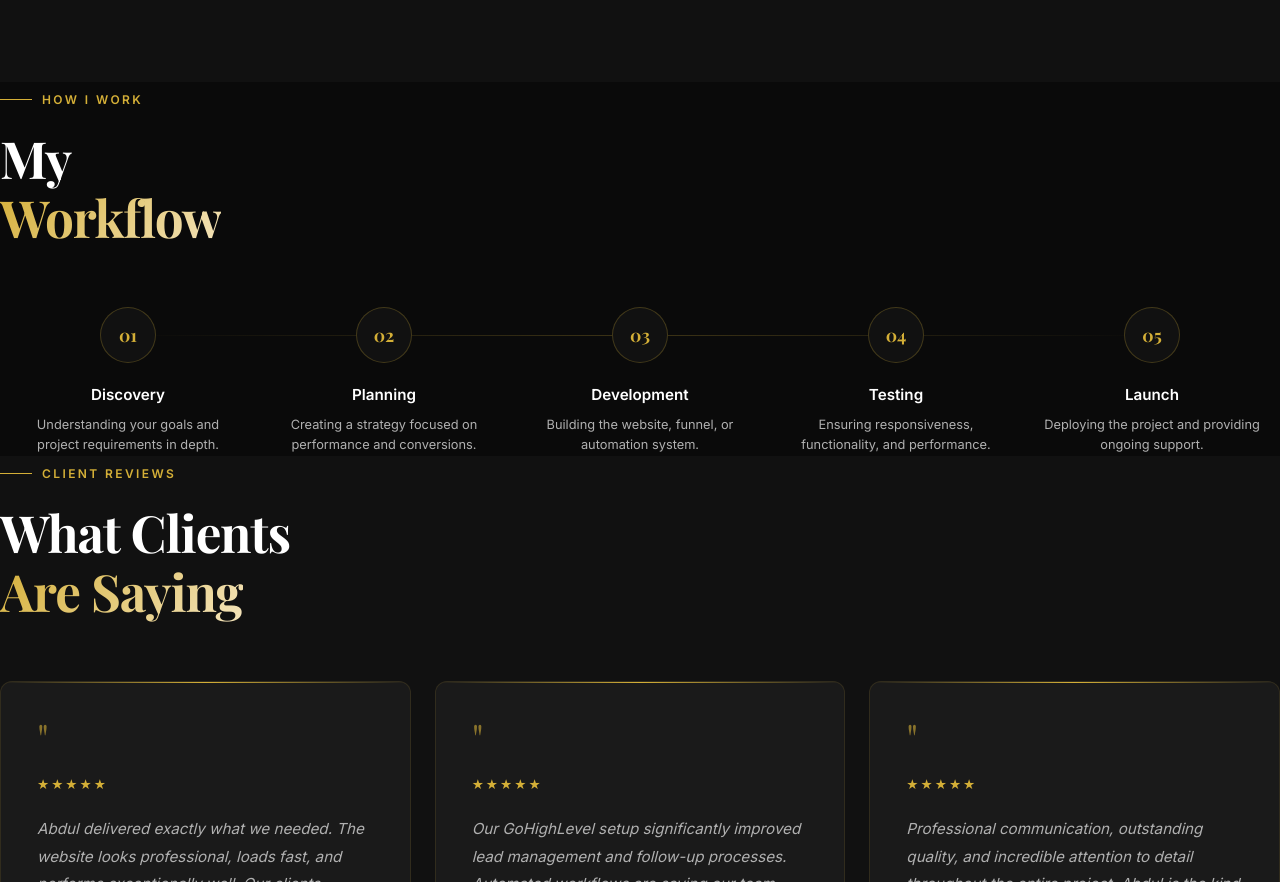
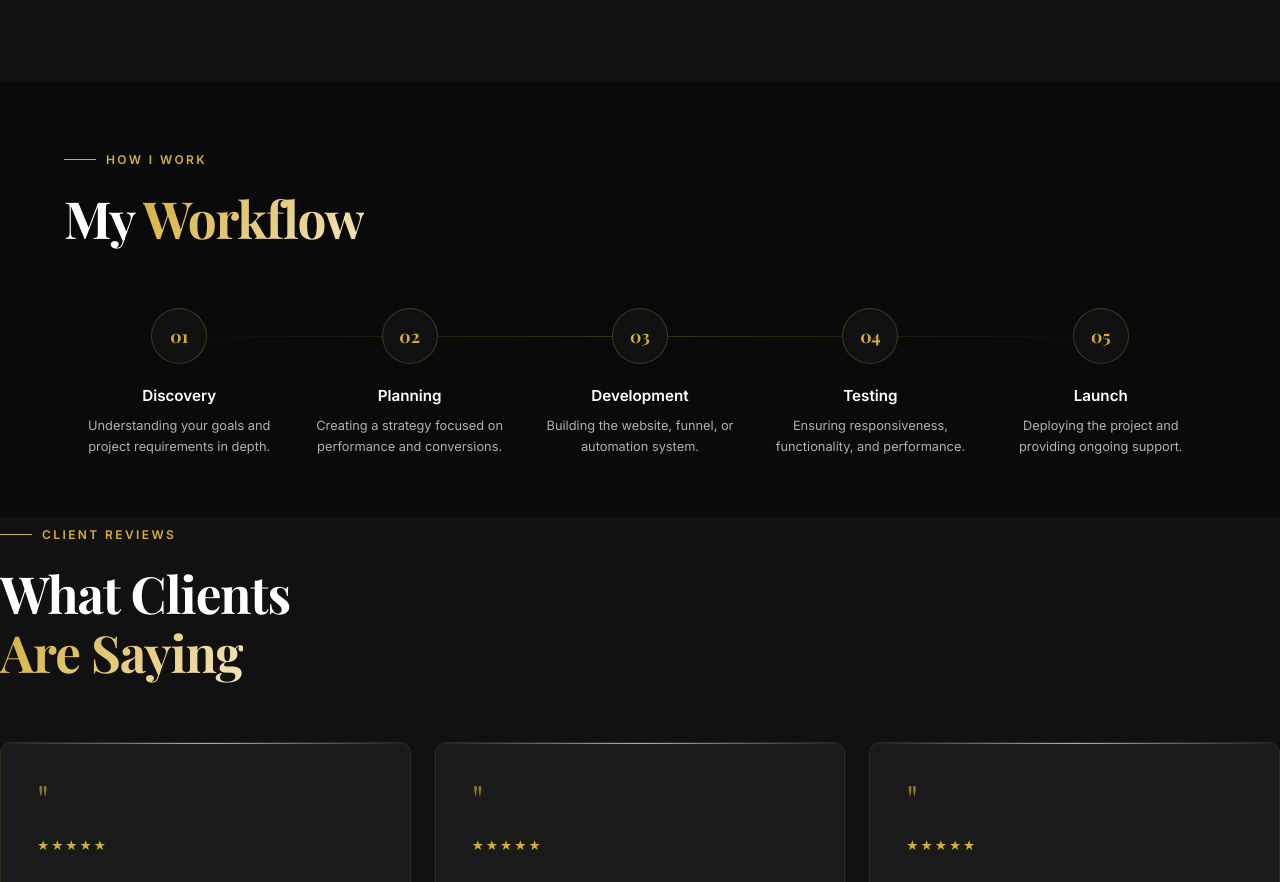
Before and after one commit to Abdulqadir75434/Abdulqadir-portfolio, a plain HTML site: page Index.html in a window 1280 px wide. Shown: the part 6246-7128 px from the top of the page. Drawn offline with nearby package versions, Linux system fonts and the light colour scheme; animation ran at ten frames a second.

Commit message:
commit12

```diff
--- a/Index.css
+++ b/Index.css
@@ -1037,6 +1037,14 @@ section { position: relative; }
   margin-top: 60px;
   position: relative;
 }
+
+#process {
+  width: 90%;
+  margin: auto;
+  padding-top: 60px;
+  padding-bottom: 60px;
+}
+
 .process-steps::before {
   content: '';
   position: absolute;
--- a/Index.html
+++ b/Index.html
@@ -491,7 +491,7 @@
 <section id="process">
   <div class="section-pad">
     <div class="section-eyebrow reveal">How I Work</div>
-    <h2 class="section-title reveal reveal-delay-1">My<br><span>Workflow</span></h2>
+    <h2 class="section-title reveal reveal-delay-1">My <span>Workflow</span></h2>
     <div class="process-steps">
       <div class="process-step reveal reveal-delay-1">
         <div class="step-num">01</div>
```
